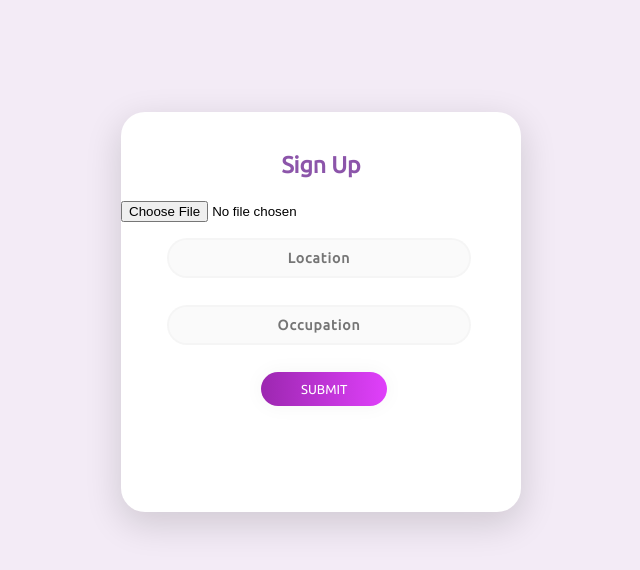
After one commit to tamiminaser/Leanx, a Flask app: page /settings in a window 1280 px wide. The commit adds this page. Shown: the top 570 px of the page, without its empty margins (319-959 px from the left). Run offline with Flask 2, Linux system fonts and the light colour scheme; some libraries are stand-ins or nearby versions.

Commit message:
adding a setting page to change profile items

```diff
--- a/main.py
+++ b/main.py
@@ -1,9 +1,14 @@
+import os
 from flask import Flask, render_template, redirect, session, url_for, request, flash
 import MySQLdb
 from flask_mysqldb import MySQL
 import hashlib, uuid
+import random
 
 app = Flask(__name__)
+app.config['UPLOAD_PATH'] = './static/img/'
+app.config['MAX_CONTENT_LENGTH'] = 1024 * 1024
+app.config['UPLOAD_EXTENSIONS'] = ['.jpg', '.png', '.jfif']
 
 # Configure Flask app using config.py
 app.config.from_object('config.Config')
@@ -73,9 +78,21 @@ def register():
             return  redirect(url_for('index'))
     return render_template('register.html')
 
-@app.route('/landing', methods=['GET'])
+def refresh_profile_info():
+    if 'userID' in session:
+        cursor = db.connection.cursor(MySQLdb.cursors.DictCursor)
+        cursor.execute('SELECT name, email, profile_pic, occupation, location FROM profile WHERE user_id = %s', [session['userID']])
+        profile_info = cursor.fetchone()
+        session['name'] = profile_info['name']
+        session['email'] = profile_info['email']
+        session['profile_pic'] = profile_info['profile_pic']
+        session['occupation'] = profile_info['occupation']
+        session['location'] = profile_info['location']
+
+@app.route('/landing')
 def landing():
     if 'userID' in session:
+        refresh_profile_info()
         cursor = db.connection.cursor(MySQLdb.cursors.DictCursor)
         cursor.execute('SELECT profile.name, profile.profile_pic, messages.message, messages.time_stamp FROM messages JOIN profile ON messages.user_id = profile.user_id;')
         messages = cursor.fetchall()
@@ -102,10 +119,38 @@ def posting():
     else:
         return redirect(url_for('index'))
 
+@app.route('/settings')
+def settings():
+    return render_template('settings.html')
+
+@app.route('/settings', methods=['POST'])
+def upload_and_record():
+    if 'userID' in session:
+        cursor = db.connection.cursor(MySQLdb.cursors.DictCursor)
+        user_id = session['userID']
+        uploaded_file = request.files['file']
+        if uploaded_file.filename != '':
+            _, image_file_extension = os.path.splitext(uploaded_file.filename)
+            img_filename = str(random.getrandbits(64))+image_file_extension
+            img_path = 'img/'+img_filename
+            uploaded_file.save('./static/'+img_path)
+            cursor.execute('UPDATE profile SET profile_pic = %s WHERE user_id = %s', (img_path, user_id))
+            db.connection.commit()
+        location = request.form['location']
+        occupation = request.form['occupation']
+        cursor.execute('UPDATE profile SET location = %s, occupation = %s WHERE user_id = %s', (location, occupation, user_id))
+        db.connection.commit()
+    return redirect(url_for('landing'))
+
+
 @app.route('/logout')
 def logout():
     session.pop('userID', None)
     return redirect(url_for('index'))
 
+
+
 if __name__ == '__main__':
-    app.run(host='0.0.0.0', port=5000)
+    # Comment or uncomment based on whether you need dev mode or prod mode.
+    app.run(debug=True)
+    #app.run(host='0.0.0.0', port=5000)
--- a/templates/landing.html
+++ b/templates/landing.html
@@ -11,11 +11,14 @@
         <div class="profile">
             <p class="sign" align="center">Welcome {{ data.name }} </p>
             <p align="center">
-            <img class="profile_img" src="{{ url_for('static', filename=data.profile_pic) }}">
+            <a href="/settings"><img class="profile_img" src="{{ url_for('static', filename=data.profile_pic) }}"></a>
             </p>
             <p class="profile_items" align="center">{{ data.occupation }}</p>
             <p class="profile_items" align="center">{{ data.location }}</p>
             <p class="profile_items" align="center">{{ data.email }}</p>
+            <div>
+                <p class="link" align="center"><a href="/settings">Settings</a></p>
+            </div>
             <br><br>
 
             <form class="form1" action="" method="POST">
--- /dev/null
+++ b/templates/settings.html
@@ -0,0 +1,22 @@
+<!DOCTYPE html>
+<html lang="en">
+    <head>
+        <meta charset="UTF-8">
+        <link rel="stylesheet" href="{{ url_for('static', filename='css/style.css') }}">
+        <link href="https://fonts.googleapis.com/css?family=Ubuntu" rel="stylesheet">
+        <meta name="viewport" content="width=device-width, initial-scale=1" />
+        <title>New User Registeration</title>
+    </head>
+
+    <body>
+        <div class="main">
+            <form method="POST" action="" enctype="multipart/form-data">
+                <p class="sign" align="center">Sign Up</p>
+                <p><input align="center" type="file" name="file" accept=".jpg,.png,.jfif"></p>
+                <input class="un" align="center" type="text" name="location" id="location" placeholder="Location"><br>
+                <input class="un" align="center" type="text" name="occupation" id="occupation" placeholder="Occupation"><br>
+                <input class="submit" align="center" type="submit" name="submit" value="SUBMIT"><br>
+            </form>
+        </div>
+    </body>
+</html>
```
Also changed, not shown: static/img/15474872952874765772.jfif (added), static/img/17081328735257375620.jfif (added), static/img/18104412384142822959.jfif (added), static/img/3798324661115435936.jfif (added), static/img/9114469356488481245.jfif (added), static/img/alex.jfif (deleted), static/img/katy.jfif (deleted).
